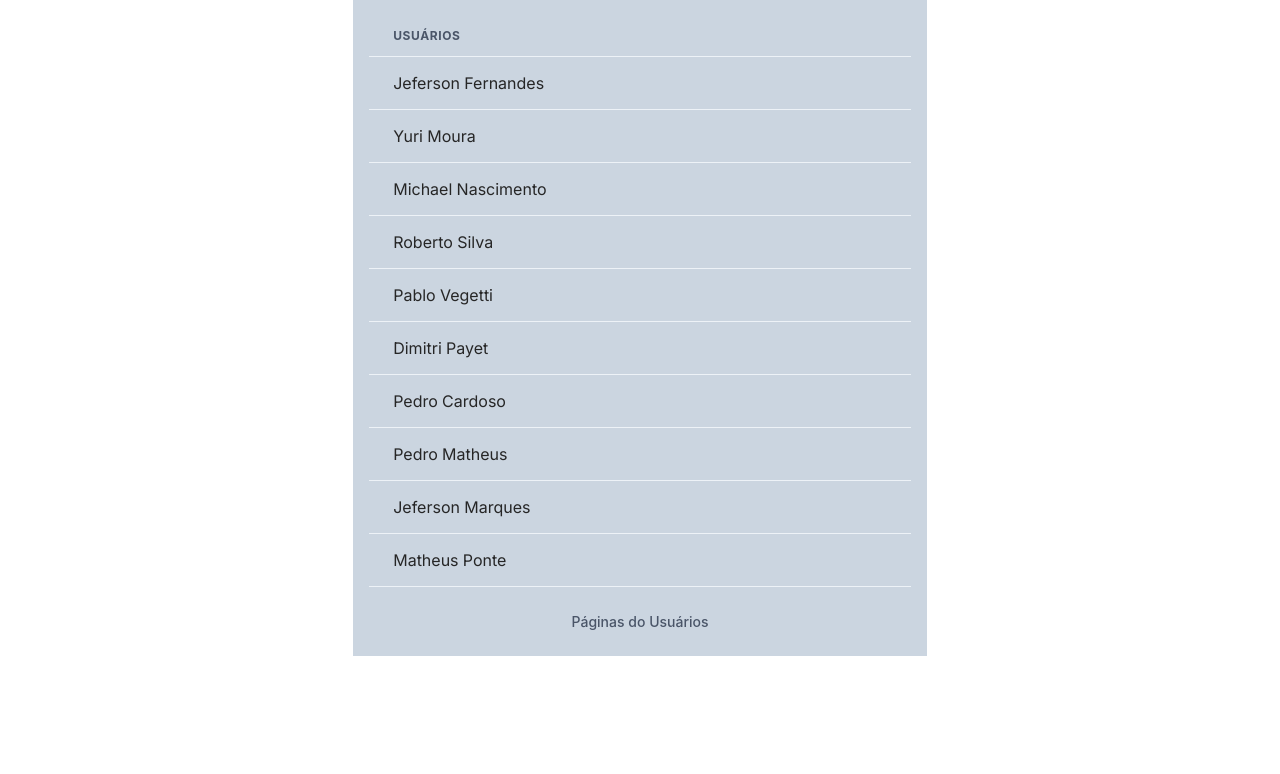
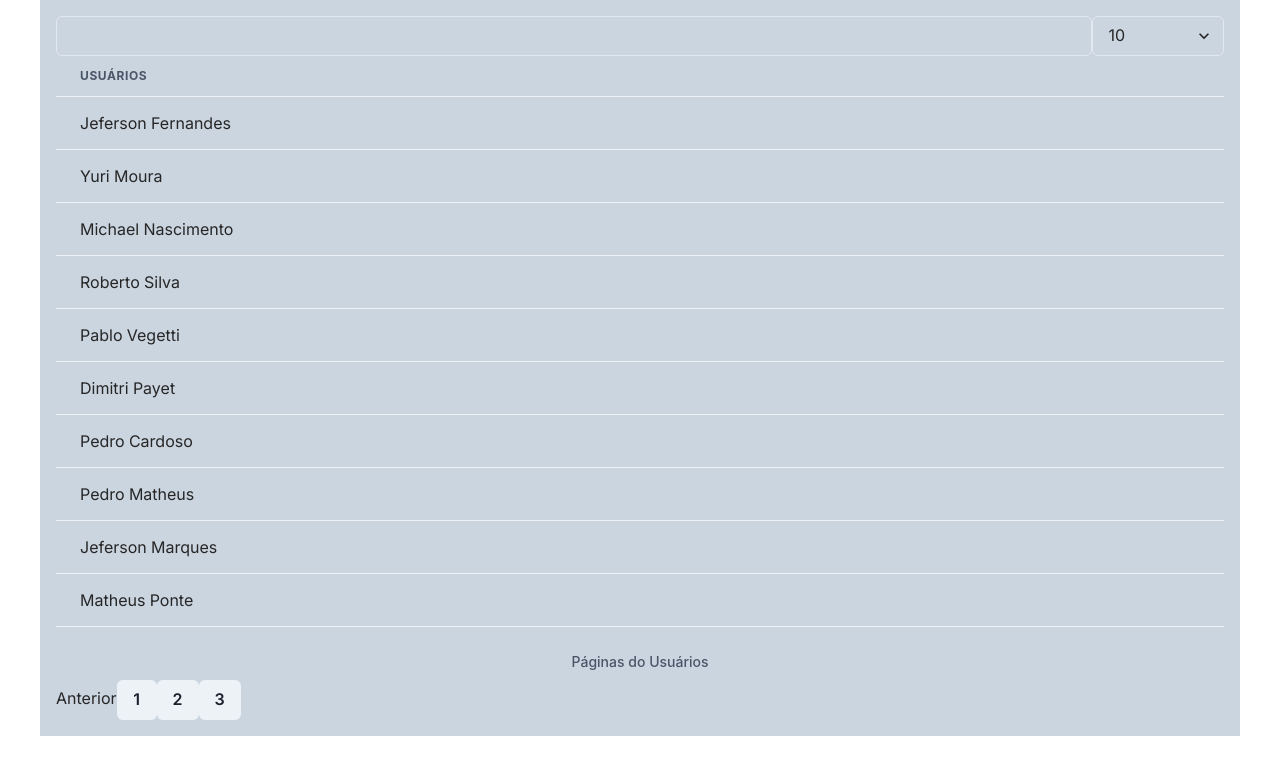
Before and after one commit to Mecbossdev/desafio-Almosthacker, a Next.js app: page / in a window 1280 px wide. Shown: the top 774 px of the page. Built offline with nearby package versions, Linux system fonts and the light colour scheme.

Commit message:
feat: implement components, selected component and input and Pagination on the home page

```diff
--- a/src/app/page.tsx
+++ b/src/app/page.tsx
@@ -1,26 +1,48 @@
 'use client'
+import Pagination from "@/components/pagination-component";
+import { SelectedComponent } from "@/components/select-filter";
 import TableList from "@/components/table-list";
 import { users } from "@/data/fake-user";
-import { Container } from "@chakra-ui/react";
+import { Container, Flex, Input } from "@chakra-ui/react";
 import { useEffect, useState } from "react";
 
 export default function Home() {
   const [itensPerPages, setItensPerPages] = useState<number>(10);
   const [currentPages, setCurrentPages] = useState<number>(0);
 
+  //total de itens por pag
   const pages = Math.ceil(users.length / itensPerPages);
+  //
+  const current = currentPages ?  (currentPages / pages) + 1 : 1
   const startIndex = currentPages * itensPerPages
   const endIndex = startIndex + itensPerPages
   const currentItens = users.slice(startIndex, endIndex)
+
 
   useEffect(() => {
     setCurrentPages(0)
   }, [itensPerPages])
 
   return (
-    <Container>
+    <Container padding='4' maxW='1200px' bg='gray.300' color='#262626' >
+      <Flex justifyContent='space-between'>
+        <Input
+          paddingRight='4'
+        />
+        <SelectedComponent
+          itensPerPages={itensPerPages}
+          setItensPerPages={setItensPerPages}
+        />
+      </Flex>
+
       <TableList
         currentItens={currentItens}
+      />
+      <Pagination
+        disabled={currentPages === 1 ? true : false}
+        currentPages={currentPages}
+        pages={pages}
+        setCurrentPages={setCurrentPages}
       />
     </Container>
   );
--- a/src/components/pagination-component.tsx
+++ b/src/components/pagination-component.tsx
@@ -1,13 +1,21 @@
 import { Button } from '@chakra-ui/react';
 
-export interface IPagintationProps {
+export interface IPaginationProps {
   setCurrentPages: React.Dispatch<React.SetStateAction<number>>;
   pages: any;
+  currentPages: number;
+  disabled?: boolean;
 }
 
-export default function Pagintation({pages, setCurrentPages}:  IPagintationProps) {
+export default function Pagination({pages, setCurrentPages, disabled, currentPages }:  IPaginationProps) {
   return (
     <div>
+      <button
+        onClick={(e) => setCurrentPages(currentPages - 1)}
+        disabled={disabled}
+      >
+        Anterior
+      </button>
       {Array.from(Array(pages), (item, index) => {
         return (
           <>
@@ -17,6 +25,7 @@ export default function Pagintation({pages, setCurrentPages}:  IPagintationProps
             >
               {index + 1}
             </Button>
+
           </>
         )
       })}
--- a/src/components/table-list.tsx
+++ b/src/components/table-list.tsx
@@ -8,7 +8,6 @@ import {
   Td,
   TableCaption,
   TableContainer,
-  Container,
 } from '@chakra-ui/react'
 
 export interface ITableListProps {
@@ -19,7 +18,6 @@ export default function TableList ({currentItens}: ITableListProps) {
 
 
   return (
-    <Container padding='4' maxW='1200px' bg='gray.300' color='#262626' >
     <TableContainer>
       <Table variant='simple'>
         <TableCaption>Páginas do Usuários</TableCaption>
@@ -37,7 +35,5 @@ export default function TableList ({currentItens}: ITableListProps) {
         </Tbody>
       </Table>
     </TableContainer>
-    </Container>
-
   );
 }
```
Also changed, not shown: src/components/default-providers.tsx (added), src/components/layout-default.tsx (added). Lines whose indentation alone changed are shown as unchanged.
